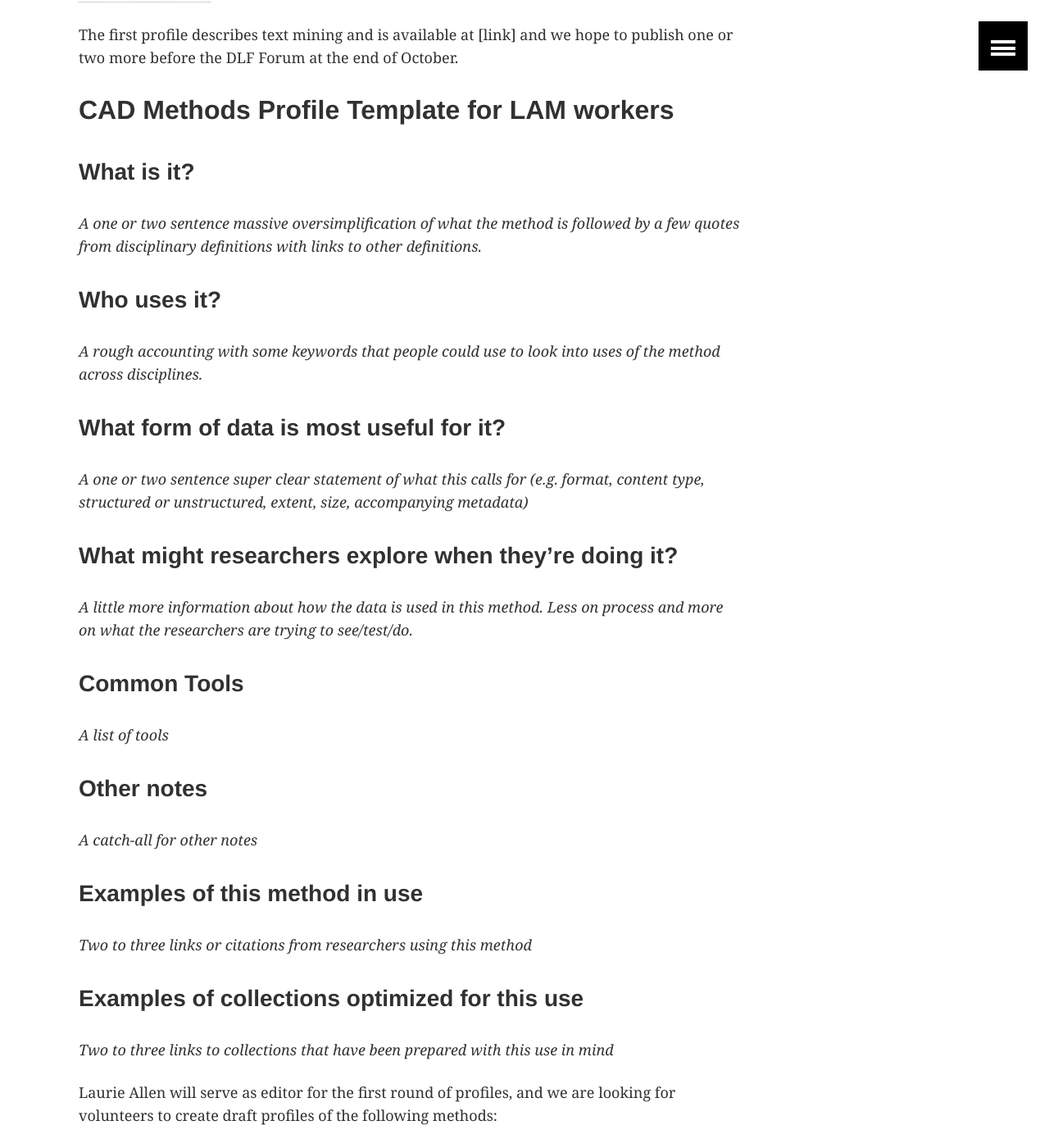
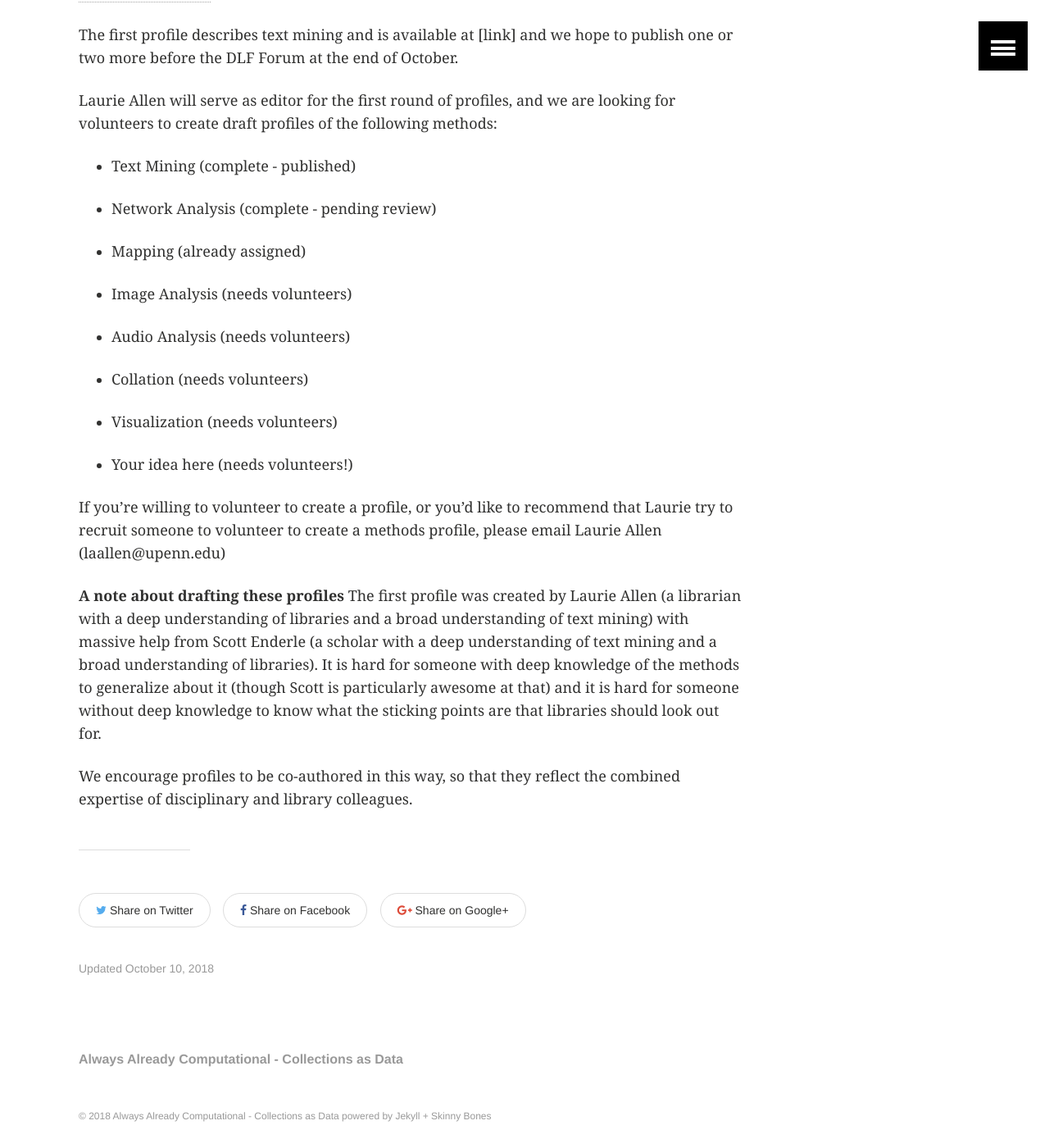
Before and after one commit to collectionsasdata/collectionsasdata.github.io, a Jekyll site: the page built from _posts/2018-10-10-methods.markdown, in a window 1280 px wide and 1400 px high, scrolled down 727 px. Shown: the whole window at 82% size. Built offline with Jekyll 4.4.1, drawn with Linux system fonts in a browser that asks for light colours; some of the changed text lies outside the part shown.

Commit message:
Update 2018-10-10-methods.markdown

```diff
--- a/_posts/2018-10-10-methods.markdown
+++ b/_posts/2018-10-10-methods.markdown
@@ -5,46 +5,11 @@ date:   2018-10-10
 teaser: "Methods Profiles - Call for Participation"
 ---
 ---
-
 Over the course of two years working on *Always Already Computational: Collections as Data,* the team has heard repeated requests from people who work in libraries, archives, and museums for help understanding what it is people want to *do* with their collections.  Generally, of course, we all want to see our collections get used, and we want to help make them available for new uses, but beyond reading or looking at them, what do people want to do with them “as data”?
 
 In order to help answer that question, we are launching a new series aimed at profiling common methods used in the computational analysis of collections. The goal is to have a group of "Methods Profiles" that people can begin with as they have conversations with their colleagues and communities. These profiles will be short, and aim to help people who work in libraries, archives, and museums get a sense of methods people might like to use to engage their collections computationally. Each profile gives a brief overview of a method. They are designed to be used in combination with the principles in the [Santa Barbara Statement on Collections as Data](https://collectionsasdata.github.io/statement/).
 
 The first profile describes text mining and is available at [link] and we hope to publish one or two more before the DLF Forum at the end of October.
-
-## CAD Methods Profile Template for LAM workers
-
-### What is it?
-
-*A one or two sentence massive oversimplification of what the method is followed by a few quotes from disciplinary definitions with links to other definitions.*
-
-### Who uses it?
-
-*A rough accounting with some keywords that people could use to look into uses of the method across disciplines.*
-
-### What form of data is most useful for it?
-
-*A one or two sentence super clear statement of what this calls for (e.g. format, content type, structured or unstructured, extent, size, accompanying metadata)*
-
-### What might researchers explore when they’re doing it?
-
-*A little more information about how the data is used in this method. Less on process and more on what the researchers are trying to see/test/do.*
-
-### Common Tools
-
-*A list of tools*
-
-### Other notes
-
-*A catch-all for other notes*
-
-### Examples of this method in use
-
-*Two to three links or citations from researchers using this method*
-
-### Examples of collections optimized for this use
-
-*Two to three links to collections that have been prepared with this use in mind*
 
 Laurie Allen will serve as editor for the first round of profiles, and we are looking for volunteers to create draft profiles of the following methods:
 
@@ -64,7 +29,7 @@ Laurie Allen will serve as editor for the first round of profiles, and we are lo
 
 - Your idea here (needs volunteers!)
 
-If you're willing to volunteer to create a draft, or you'd like to recommend that Laurie try to recruit someone to volunteer to create a methods profile, please email Laurie Allen (laallen@upenn.edu)
+If you're willing to volunteer to create a profile, or you'd like to recommend that Laurie try to recruit someone to volunteer to create a methods profile, please email Laurie Allen (laallen@upenn.edu)
 
 **A note about drafting these profiles**  The first profile was created by Laurie Allen (a librarian with a deep understanding of libraries and a broad understanding of text mining) with massive help from Scott Enderle (a scholar with a deep understanding of text mining and a broad understanding of libraries). It is hard for someone with deep knowledge of the methods to generalize about it (though Scott is particularly awesome at that) and it is hard for someone without deep knowledge to know what the sticking points are that libraries should look out for.
 
```
